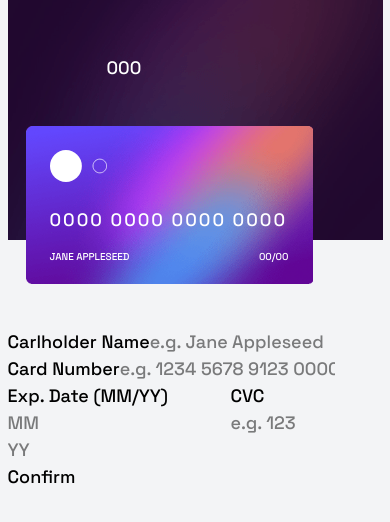
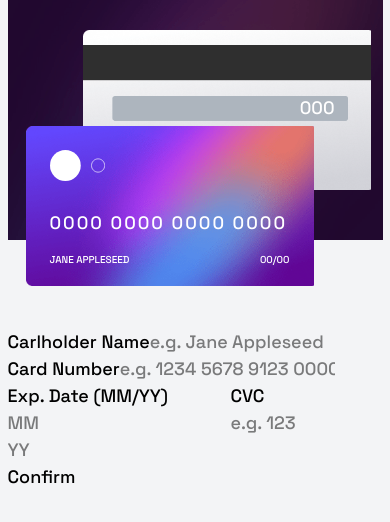
Before and after one commit to andresmholguin/interactive-card-details-form-main, a React (Vite) app: page / in a window 390 px wide. Shown: the top 522 px of the page. Built offline with nearby package versions, Linux system fonts and the light colour scheme.

Commit message:
Ajustar estilos de imagen y contenedores en el componente App; mejorar la presentación y el diseño responsivo.

```diff
--- a/src/App.jsx
+++ b/src/App.jsx
@@ -11,11 +11,11 @@ function App() {
         <picture className="w-full h-full 1xl:flex">
           <source media="(max-width: 1439px)" srcSet={bgMainMobile} />
           <source media="(min-width: 1440px)" srcSet={bgMainDesktop} />
-          <img src={bgMainMobile} alt="Background Degrade." loading="lazy" />
+          <img src={bgMainMobile} alt="Background Degrade." />
         </picture>
-        <div className="absolute w-[287px] h-[158px] top-[126px] left-[18px] z-1 1xl:top-[187px] 1xl:left-[167px] bg-[url('./assets/images/bg-card-front.png')] bg-no-repeat bg-cover p-6 text-white">
-          <img className="h-[32px] mb-6 " src={cardLogo} alt="Card logo" />
-          <p className=" tracking-[2px] pb-4">0000 0000 0000 0000</p>
+        <div className="absolute w-[288px] h-[160px] top-[126px] left-[18px] z-1 1xl:top-[187px] 1xl:left-[167px] bg-[url('./assets/images/bg-card-front.png')] bg-no-repeat bg-cover p-6 text-white">
+          <img className="w-[55px] mb-7 " src={cardLogo} alt="Card logo" />
+          <p className=" tracking-[2px] mb-4">0000 0000 0000 0000</p>
           <div className="flex justify-between text-[10px] uppercase">
             <p>Jane Appleseed</p>
             <p>
@@ -23,7 +23,7 @@ function App() {
             </p>
           </div>
         </div>
-        <div className="absolute w-[287px] h-[158] top-[30px] left-[75px] 1xl:top-[468px] 1xl:left-[257px] bg-url('./assets/images/bg-card-back.png') bg-no-repeat bg-cover p-6 text-white">
+        <div className="absolute w-[288px] h-[160px] top-[30px] left-[75px]  1xl:top-[468px] 1xl:left-[257px] bg-[url('./assets/images/bg-card-back.png')] bg-no-repeat bg-cover text-white text-right pr-9 pt-16">
           <p>000</p>
         </div>
       </section>
```
